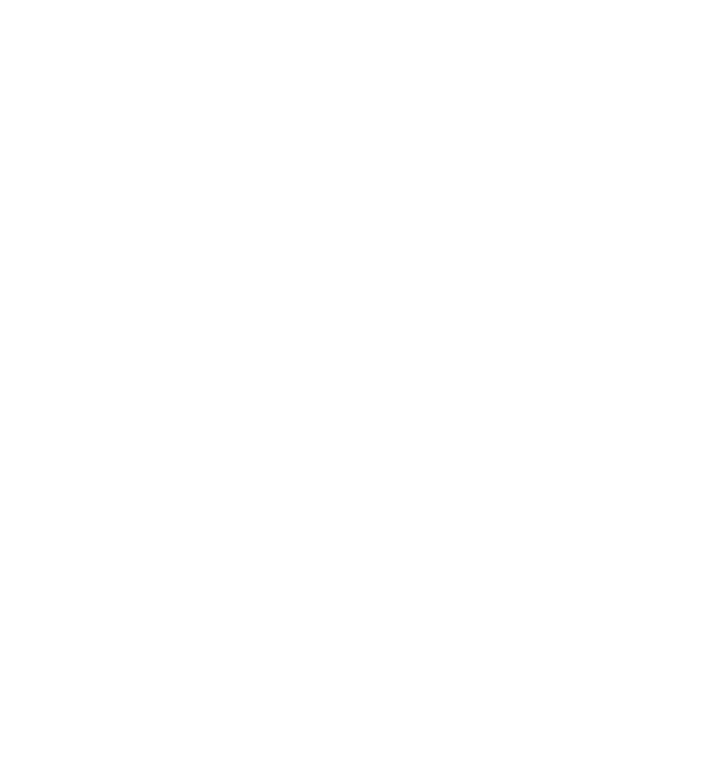
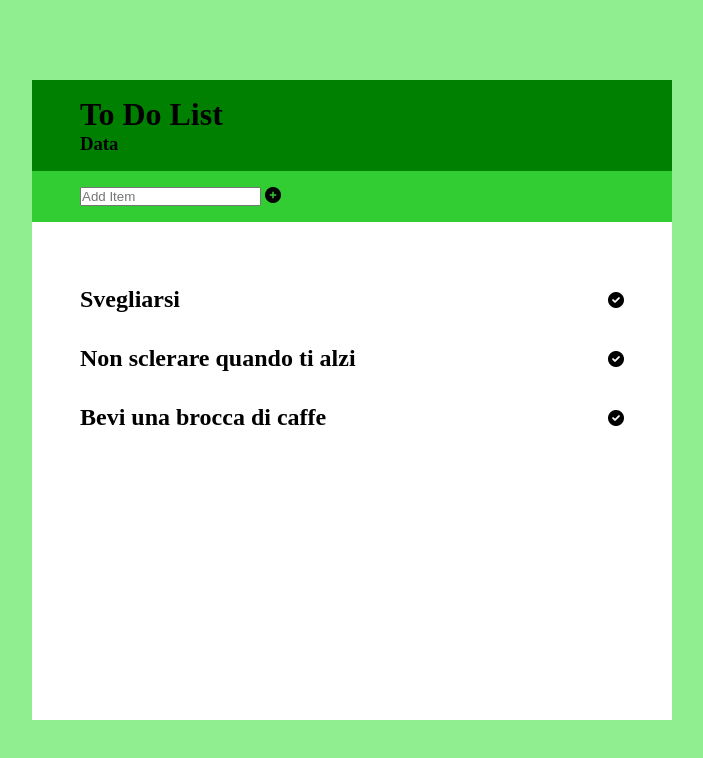
Before and after one commit to Maccio92/vue-todolist, a plain HTML site: page index.html in a window 1280 px wide. Shown: the whole page, without its empty margins (288-991 px from the left). Drawn offline with nearby package versions, Linux system fonts and the light colour scheme.

Commit message:
milestone 1

```diff
--- a/index.html
+++ b/index.html
@@ -12,8 +12,24 @@
 <body>
     <div class="main-container">
         <div class="container">
-            <header></header>
-            <main></main>
+            <header class="header">
+                <h1>To Do List</h1>
+                <h3>Data</h3>
+            </header>
+            <main id="app">
+                <div class="add">
+                    <input type="text" placeholder="Add Item">
+                    <i class="fas fa-plus-circle"></i>
+                </div>
+                <div class="todos">
+                    <ul>
+                        <li v-for="(element, index) in todos">
+                            <h2 :class="(element.done) ? 'checked' : ''">{{ element.text }}</h2>
+                            <i @click="itemDone(index)" class="fas fa-check-circle"></i>
+                        </li>
+                    </ul>
+                </div>
+            </main>
         </div>
     <script src="script.js"></script>
 </body>
--- a/script.js
+++ b/script.js
@@ -12,3 +12,31 @@ Predisporre un campo di input testuale e un pulsante “aggiungi”: cliccando s
 Bonus:
 1- oltre al click sul pulsante, intercettare anche il tasto ENTER per aggiungere il todo alla lista
 2- cliccando sul testo dell’item, invertire il valore della proprietà done del todo corrispondente (se done era uguale a false, impostare true e viceversa)*/
+
+let app = new Vue(
+    {
+    el: '#app',
+       data: {
+           todos:[
+            {
+                text: 'Svegliarsi',
+                done: false,
+           },
+           {
+            text: 'Non sclerare quando ti alzi',
+            done: false,
+       },
+       {
+        text: 'Bevi una brocca di caffe',
+        done: false,
+   },
+           ]
+       },
+       methods: {
+        itemDone: function (index) {
+           this.todos[index].done = !this.todos[index].done;
+           }
+        }
+       }
+
+)
--- a/style.css
+++ b/style.css
@@ -3,3 +3,37 @@
     padding: 0;
     box-sizing: border-box;
 }
+.main-container{
+    width: 100%;
+    height: 100vh;
+    background-color: lightgreen;
+    display: flex;
+
+}
+.container{
+    width: 50%;
+    height: 80%;
+    background-color: white;
+    margin: auto;
+}
+.header{
+    padding: 1em 3em;
+    background-color: green;
+}
+.add{
+    padding: 1em 3em;
+    background-color: limegreen;
+}
+ul{
+list-style-type: none;
+padding: 3em;
+}
+li{
+ display: flex;
+ align-items: center;
+ justify-content: space-between;
+ padding: 1em 0;
+}
+.checked{
+    text-decoration: line-through;
+}
```
